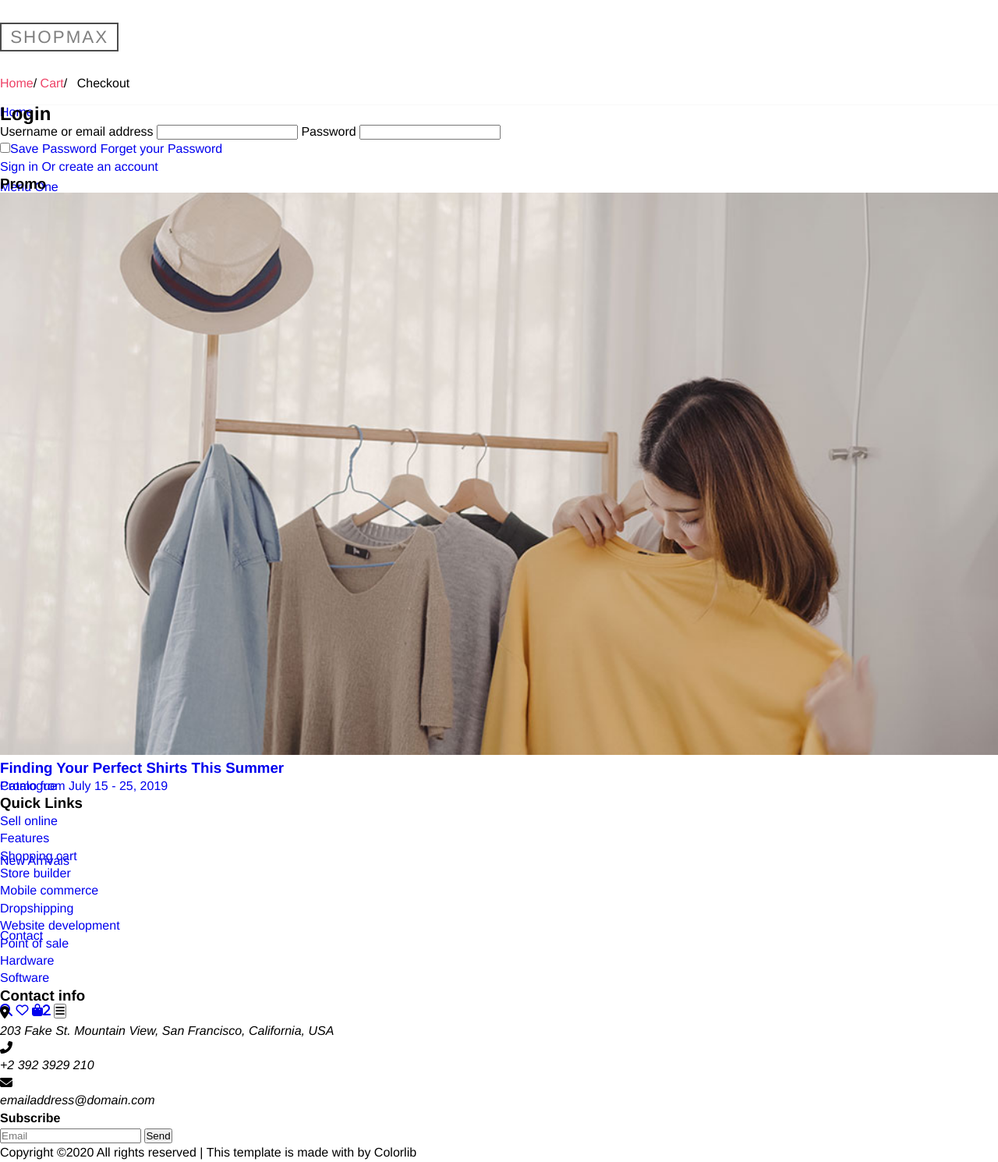
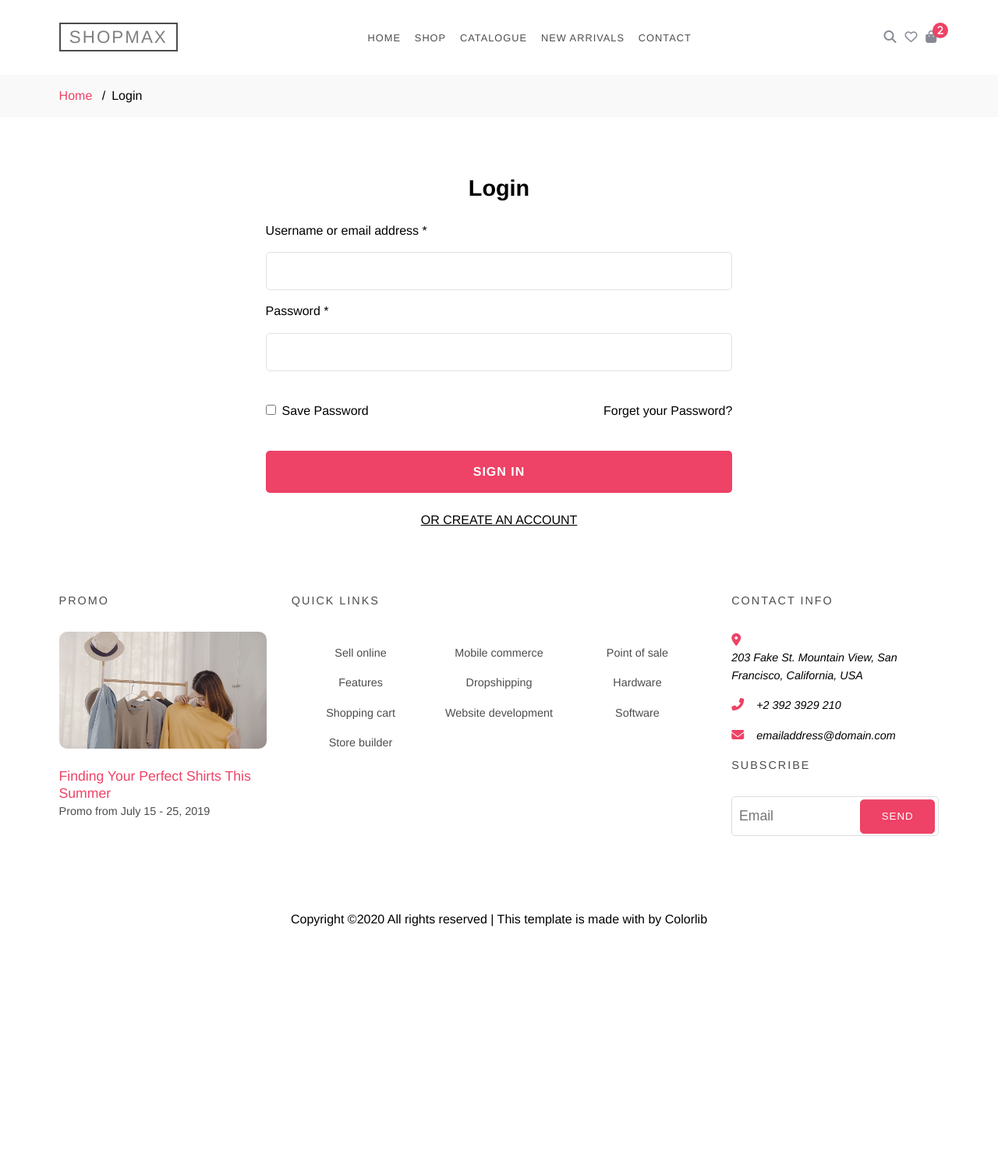
Before and after one commit to MarcosQuaOli/ShopMax, a PHP site: page /login.html in a window 1280 px wide. Shown: the whole page at 78% size. After the commit the page ends 1188 px from the top, so only its background shows below. Run offline with PHP 8.4, Linux system fonts and the light colour scheme; some libraries are stand-ins or nearby versions.

Commit message:
Add styles and classes to login.html

```diff
--- a/css/style.css
+++ b/css/style.css
@@ -770,4 +770,52 @@ body {
       display: block;
       margin: 1rem 0; }
 
+/*----------Login/Register style----------*/
+.login {
+  margin-top: 5rem;
+  margin-bottom: 5rem; }
+  @media (min-width: 992px) {
+    .login {
+      width: 650px; } }
+  .login h2 {
+    text-align: center;
+    font-size: 1.8rem;
+    margin: 2rem 0; }
+  .login label {
+    display: block;
+    margin: 1rem 0; }
+  .login input {
+    width: 100%;
+    padding: 1rem;
+    border-radius: 5px;
+    border: 1px solid #dee2e6; }
+  .login input[type=checkbox] {
+    width: auto;
+    margin-right: 0.5rem; }
+  .login div {
+    margin: 1.5rem 0;
+    display: flex;
+    justify-content: space-between; }
+    .login div a {
+      color: #000;
+      margin: 1rem 0; }
+  .login__sign {
+    width: 100%;
+    display: block;
+    text-align: center;
+    padding: 1rem;
+    background-color: #ee4266;
+    color: #fff;
+    border-radius: 5px;
+    text-transform: uppercase;
+    letter-spacing: 1px;
+    font-weight: bold; }
+  .login__link {
+    text-align: center;
+    text-decoration: underline;
+    text-transform: uppercase;
+    display: block;
+    margin: 1.5rem 0;
+    color: #000; }
+
 /*# sourceMappingURL=style.css.map */
--- a/login.html
+++ b/login.html
@@ -17,15 +17,14 @@
 	</head>
 
 	<body>
-		<header class="header">
-			<div>
-				<h1><a href="#">Shopmax</a></h1>
+		<header class="header container">
+			<h1><a href="index.html">Shopmax</a></h1>
 
-				<nav>
+			<nav class="header__navbar">
 				<ul>
 					<li><a href="index.html">Home</a>
-							<ul>
-								<li><a href="#">Menu One</a></li>
+						<ul class="dropdown">
+							<li><a href="about.html">About</a></li>
 							<li><a href="#">Menu Two</a></li>
 							<li><a href="#">Menu Three</a></li>
 							<li><a href="#">Sub Menu</a>
@@ -44,43 +43,45 @@
 				</ul>
 			</nav>
 
-				<div>
+			<div class="header__icons">
 				<a href="#"><i class="fas fa-search"></i></a>
 				<a href="#"><i class="far fa-heart"></i></a>
-					<a href="cart.html"><i class="fas fa-shopping-bag"><span>2</span></i></a>
+				<a href="cart.html" class="bag"><i class="fas fa-shopping-bag"><span>2</span></i></a>
 				<button><i class="fas fa-bars"></i></button>
-				</div>
 			</div>
 		</header>
 
-		<section class="page">
-			<a href="index.html">Home</a>/
-			<a href="cart.html">Cart</a>/
-			<span>Checkout</span>
+		<section class="page page-check">
+			<div class="container">
+				<a href="index.html">Home</a>
+				<span>/</span>Login
+			</div>
 		</section>
 
-		<section class="login">
+		<section class="login container">
 			<h2>Login</h2>
 
-			<label>Username or email address</label>
+			<label>Username or email address *</label>
 			<input type="text" required>
 
-			<label>Password</label>
+			<label>Password *</label>
 			<input type="password" required>
 
 			<div>
-				<a href="#"><input type="checkbox">Save Password</a>
+				<label>
+					<input type="checkbox">Save Password
+				</label>
 
-				<a href="#">Forget your Password</a>
+				<a href="#">Forget your Password?</a>
 			</div>
 
-			<a href="#">Sign in</a>
-			<a href="register.html">Or create an account</a>
+			<a href="#" class="login__sign">Sign in</a>
+			<a href="register.html" class="login__link">Or create an account</a>
 		</section>
 
-		<footer class="footer">
-			<div>
-				<div>
+		<footer class="footer container">
+			<div class="footer__container">
+				<div class="footer__content">
 					<h3>Promo</h3>
 					<a href="#"><img src="images/about_1.jpg"></a>
 					<a href="#">
@@ -89,9 +90,10 @@
 					</a>
 				</div>
 
-				<div>
+				<div class="footer__links">
 					<h3>Quick Links</h3>
 
+					<div class="footer__links__grid">
 						<div>
 							<ul>
 								<li><a href="#">Sell online</a></li>
@@ -117,24 +119,33 @@
 							</ul>
 						</div>
 					</div>
+				</div>
+
+				<div class="footer__contact">
+					<h3>Contact info</h3>
 
 					<div>
-					<h3>Contact info</h3>
-
 						<i class="fas fa-map-marker-alt"></i><address>203 Fake St. Mountain View, San Francisco, California, USA</address>
-					<i class="fas fa-phone-alt"></i><address>+2 392 3929 210</address>
-					<i class="fas fa-envelope"></i><address>emailaddress@domain.com</address>
-
-					<h4>Subscribe</h4>
+					</div>
 
 					<div>
+						<i class="fas fa-phone-alt"></i><address>+2 392 3929 210</address>
+					</div>
+
+					<div>
+						<i class="fas fa-envelope"></i><address>emailaddress@domain.com</address>
+					</div>
+
+					<h3>Subscribe</h3>
+
+					<div class="footer__contact__form">
 						<input type="email" placeholder="Email">
 						<input type="submit" value="Send">
 					</div>
 				</div>
 			</div>
 
-			<div>
+			<div class="footer__copy">
 				<p>Copyright ©2020 All rights reserved | This template is made with  by Colorlib</p>
 			</div>
 		</footer>
--- a/sass/style.scss
+++ b/sass/style.scss
@@ -1120,3 +1120,69 @@
 		}
 	}
 }
+
+/*----------Login/Register style----------*/
+.login {
+	margin-top: 5rem;
+	margin-bottom: 5rem;
+
+	@media (min-width: 992px) {
+		width: 650px;
+	}
+
+	h2 {
+		text-align: center;
+		font-size: 1.8rem;
+		margin: 2rem 0;
+	}
+
+	label {
+		display: block;
+		margin: 1rem 0;
+	}
+
+	input {
+		width: 100%;
+		padding: 1rem;
+		border-radius: 5px;
+		border: 1px solid #dee2e6;
+	}
+
+	input[type=checkbox] {
+		width: auto;
+		margin-right: 0.5rem;
+	}
+
+	div {
+		margin: 1.5rem 0;
+		display: flex;
+		justify-content: space-between;
+
+		a {
+			color: #000;
+			margin: 1rem 0;
+		}
+	}
+
+	&__sign {
+		width: 100%;
+		display: block;
+		text-align: center;
+		padding: 1rem;
+		background-color: $color-primary;
+		color: #fff;
+		border-radius: 5px;
+		text-transform: uppercase;
+		letter-spacing: 1px;
+		font-weight: bold;
+	}
+
+	&__link {
+		text-align: center;
+		text-decoration: underline;
+		text-transform: uppercase;
+		display: block;
+		margin: 1.5rem 0;
+		color: #000;
+	}
+}
```
Also changed, not shown: 1 other file. Lines whose indentation alone changed are shown as unchanged.
